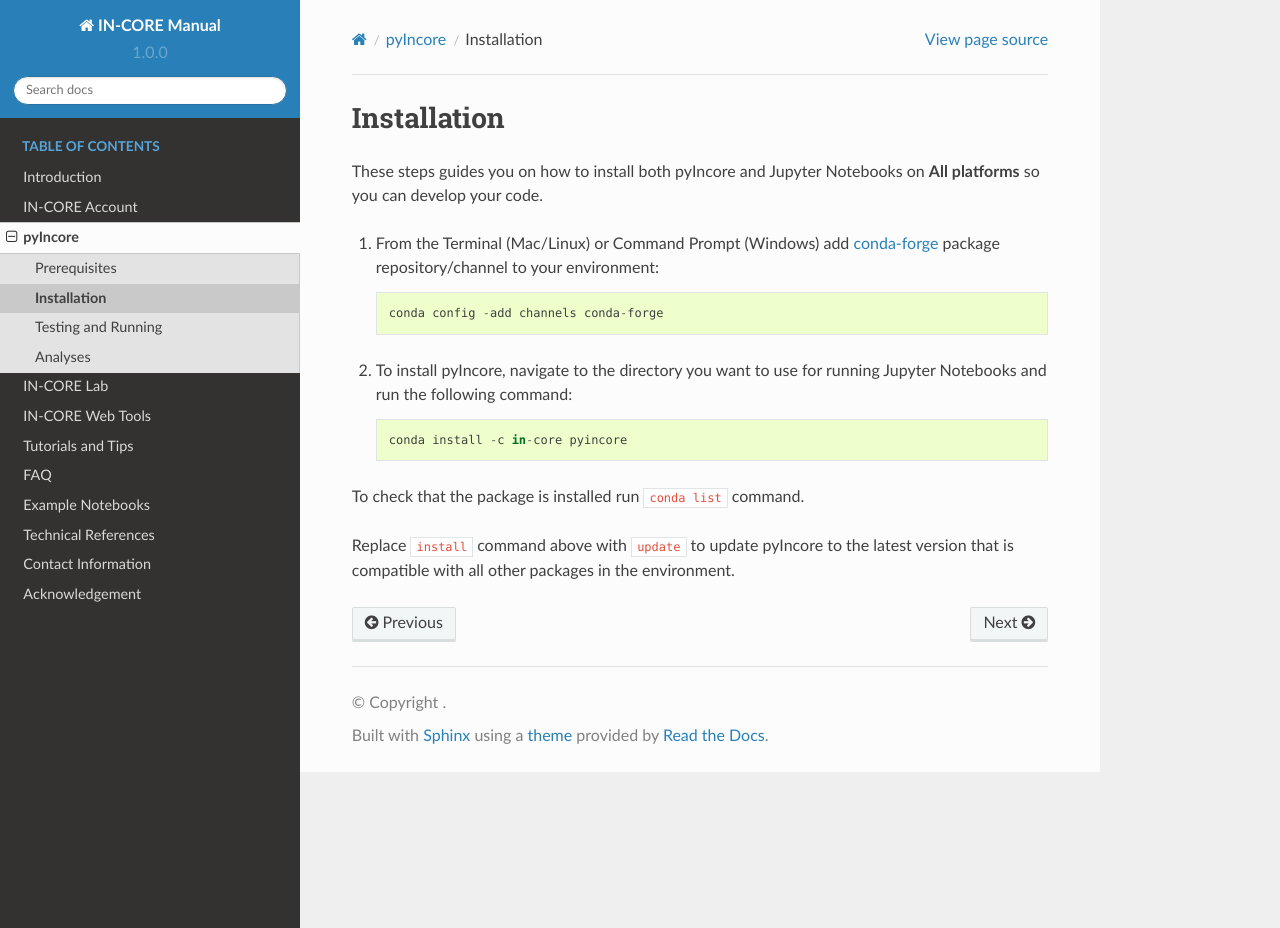
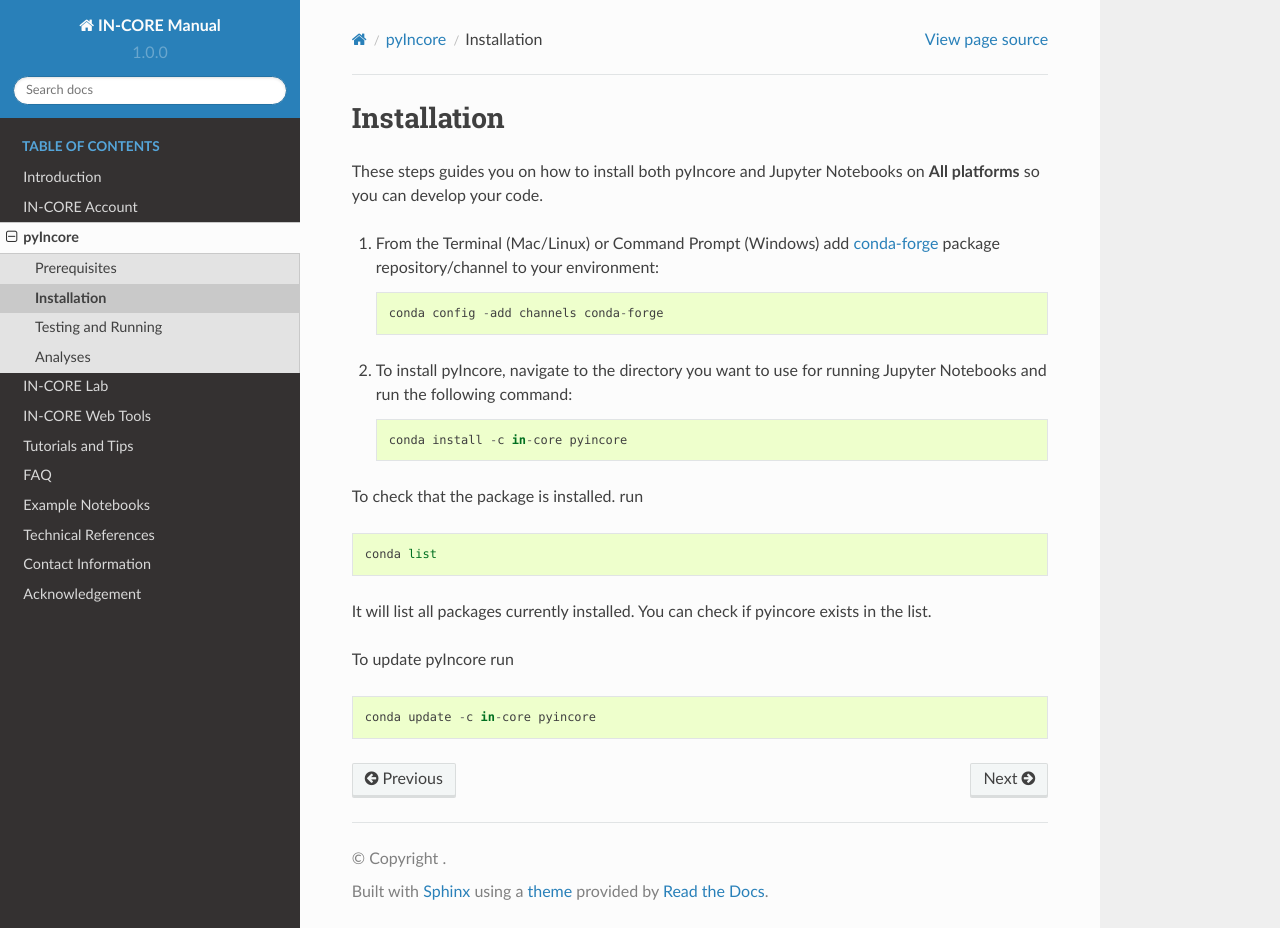
Before and after one commit to IN-CORE/incore-docs, a Sphinx documentation site: the page built from manual/source/install_pyincore.md, in a window 1280 px wide and 928 px high. Built offline with Sphinx 7.4.7 and the Read the Docs theme 2.0.0, drawn with Linux system fonts in a browser that asks for light colours; pages that are not in the unit, such as notebooks, are missing from menus.

Commit message:
updated installation commands

````diff
--- a/manual/source/install_pyincore.md
+++ b/manual/source/install_pyincore.md
@@ -11,7 +11,13 @@ These steps guides you on how to install both pyIncore and Jupyter Notebooks on
     ```
     conda install -c in-core pyincore
     ```
+To check that the package is installed.  run
+```
+conda list
+```
+It will list all packages currently installed. You can check if pyincore exists in the list.
 
-To check that the package is installed run `conda list` command.
-
-Replace `install` command above with `update` to update pyIncore to the latest version that is compatible with all other packages in the environment.
+To update pyIncore run
+```
+conda update -c in-core pyincore
+```
````
